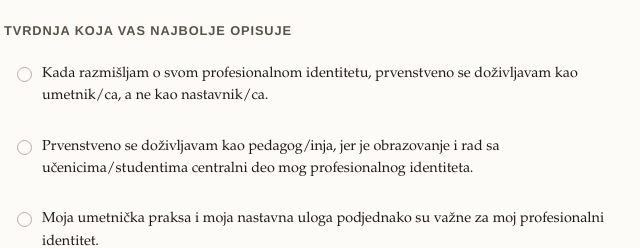
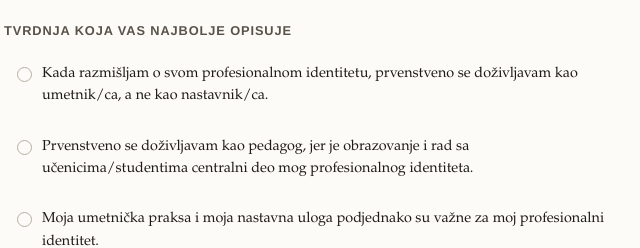
Before and after one commit to jovana-blagojevic/UPITNIK-UP, a plain HTML site: page strane/index-likovno.html in a window 1280 px wide. Shown: the part 7033-7281 px from the top of the page, 322-962 px from the left. Drawn offline with Linux system fonts and the light colour scheme; a web font is replaced by a local one.

Commit message:
Profesionalni identitet: „pedagog/inja" → „pedagog" (likovna verzija)

```diff
--- a/strane/index-likovno.html
+++ b/strane/index-likovno.html
@@ -319,7 +319,7 @@
                     <label class="pitanje-tekst">Tvrdnja koja Vas najbolje opisuje</label>
                     <div class="opcije-red opcije-tvrdnje">
                         <label class="opcija"><input type="radio" name="identitet" value="umetnik"><span>Kada razmišljam o svom profesionalnom identitetu, prvenstveno se doživljavam kao umetnik/ca, a ne kao nastavnik/ca.</span></label>
-                        <label class="opcija"><input type="radio" name="identitet" value="pedagog"><span>Prvenstveno se doživljavam kao pedagog/inja, jer je obrazovanje i rad sa učenicima/studentima centralni deo mog profesionalnog identiteta.</span></label>
+                        <label class="opcija"><input type="radio" name="identitet" value="pedagog"><span>Prvenstveno se doživljavam kao pedagog, jer je obrazovanje i rad sa učenicima/studentima centralni deo mog profesionalnog identiteta.</span></label>
                         <label class="opcija"><input type="radio" name="identitet" value="oboje"><span>Moja umetnička praksa i moja nastavna uloga podjednako su važne za moj profesionalni identitet.</span></label>
                         <label class="opcija"><input type="radio" name="identitet" value="napetost"><span>Osećam napetost između zahteva nastavničkog posla i vremena i energije koje su mi potrebni za sopstveni umetnički razvoj.</span></label>
                     </div>
```
